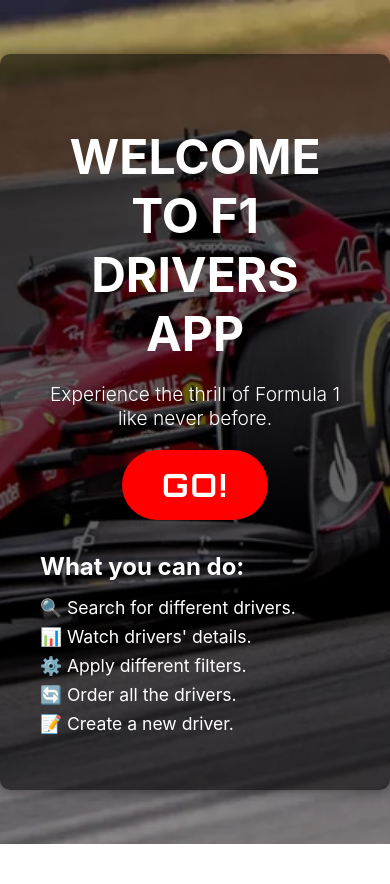
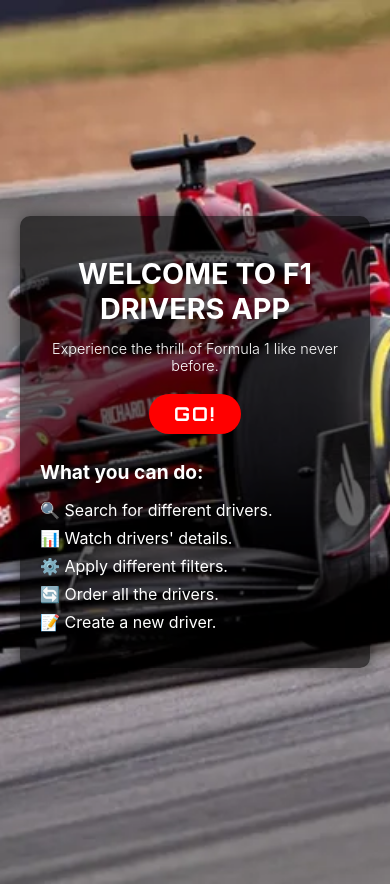
Before and after one commit to JuanPGalli/pi_drivers, a React (Vite) app in the folder client/: page / in a window 390 px wide. Before the commit the page ends 844 px from the top, so only its background shows below. Built offline with nearby package versions, Linux system fonts and the light colour scheme.

Commit message:
/Landing page: added responsive styles

```diff
--- a/client/src/Views/Landing/Landing.css
+++ b/client/src/Views/Landing/Landing.css
@@ -9,6 +9,7 @@
   text-align: center;
   color: white;
   overflow: hidden;
+  padding: 20px;
 }
 
 .background-img {
@@ -85,3 +86,47 @@
   align-items: center;
   color: white;
 }
+
+/* Responsive Design */
+@media (max-width: 768px) {
+  .content {
+    max-width: 90%;
+    padding: 20px;
+  }
+
+  .title {
+    font-size: 2rem;
+  }
+
+  .subtitle {
+    font-size: 1rem;
+  }
+
+  .go-btn {
+    font-size: 1.5rem;
+    padding: 10px 30px;
+  }
+
+  .objectives-text h4 {
+    font-size: 1.2rem;
+  }
+
+  .objectives-text li {
+    font-size: 1rem;
+  }
+}
+
+@media (max-width: 480px) {
+  .title {
+    font-size: 1.8rem;
+  }
+
+  .subtitle {
+    font-size: 0.9rem;
+  }
+
+  .go-btn {
+    font-size: 1.2rem;
+    padding: 8px 25px;
+  }
+}
```
